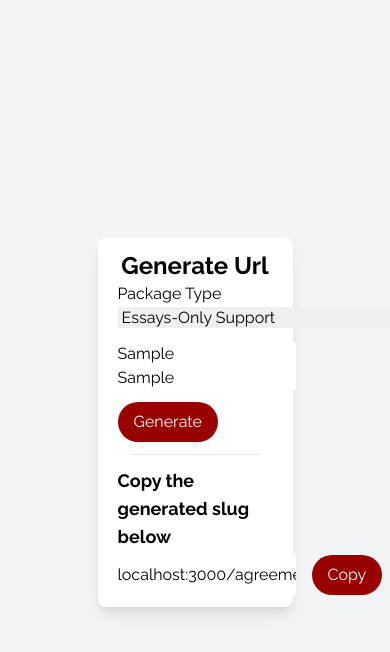
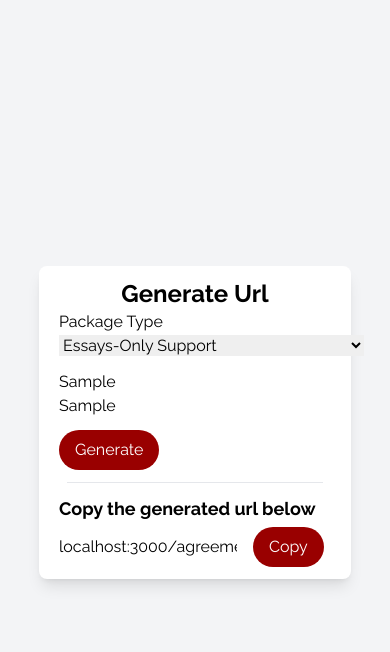
Before and after one commit to TesCoder/IR, a Next.js app in the folder next-js-site/: page /generate-url in a window 390 px wide. Both pictures are taken after typing "Sample", "Sample" into the empty fields and a click on the button "Generate". Shown: the top 652 px of the page. Built offline with nearby package versions, Linux system fonts and the light colour scheme; what simple-encryptor would draw is missing.

Commit message:
made things responsive

```diff
--- a/next-js-site/pages/agreement.js
+++ b/next-js-site/pages/agreement.js
@@ -92,7 +92,7 @@ export default function Agreement() {
   if (isFirstOpen) {
     return (
       <div className="h-screen flex flex-col justify-center items-center">
-        <div className="bg-gray-100 w-1/2 px-4 py-5 shadow-xl rounded-lg text-center ">
+        <div className="bg-gray-100 w-4/5 md:w-1/2 px-4 py-5 shadow-xl rounded-lg text-center ">
           <div className='flex justify-center'>
             <Image src='/images/logo-circle.png' width={300} height={300} alt="Logo" priority />
           </div>
--- a/next-js-site/pages/generate-url.js
+++ b/next-js-site/pages/generate-url.js
@@ -12,7 +12,7 @@ export async function getServerSideProps(context) {
 }
 
 export default function GenerateUrl({ hostname }) {
-  console.log("HOSTNAME:", hostname)
+  // console.log("HOSTNAME:", hostname)
   const [packageType, setPackageType] = useState('essays-only')
   const [numSchools, setNumSchools] = useState()
   const [price, setPrice] = useState()
@@ -51,7 +51,7 @@ export default function GenerateUrl({ hostname }) {
 
   return (
     <div className="bg-gray-100 h-screen flex flex-col justify-center items-center">
-      <div className="bg-white w-1/2 px-5 py-3 shadow-lg rounded-lg">
+      <div className="bg-white  w-4/5 md:w-1/2 px-5 py-3 shadow-lg rounded-lg">
         <h1 className="text-center text-2xl font-bold">Generate Url</h1>
         <form onSubmit={handleSubmit}>
           <div className='mb-3'>
@@ -81,8 +81,8 @@ export default function GenerateUrl({ hostname }) {
 
         {url && (
           <div>
-            <hr className="m-3" />
-            <h1 className="font-bold text-lg my-1">Copy the generated slug below</h1>
+            <hr className="my-3 mx-2" />
+            <h1 className="font-bold text-lg my-1">Copy the generated url below</h1>
             <div className="flex gap-4 align-middle">
               <input value={url} className="form-control" readOnly />
               <Button onClick={() => navigator.clipboard.writeText(url)}>Copy</Button>
```
